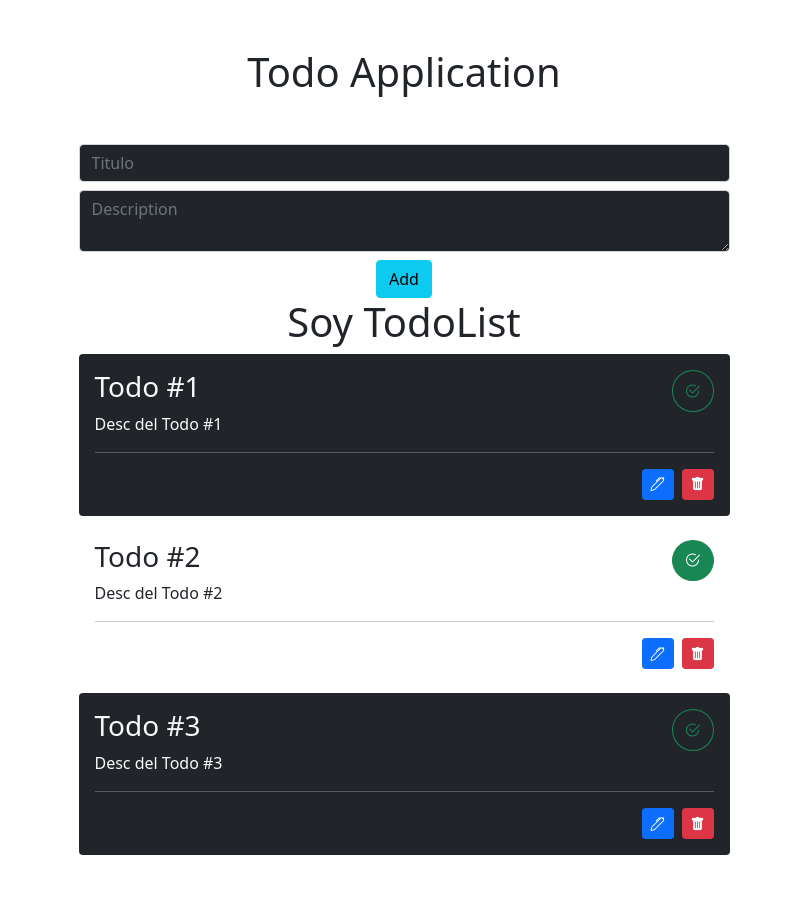
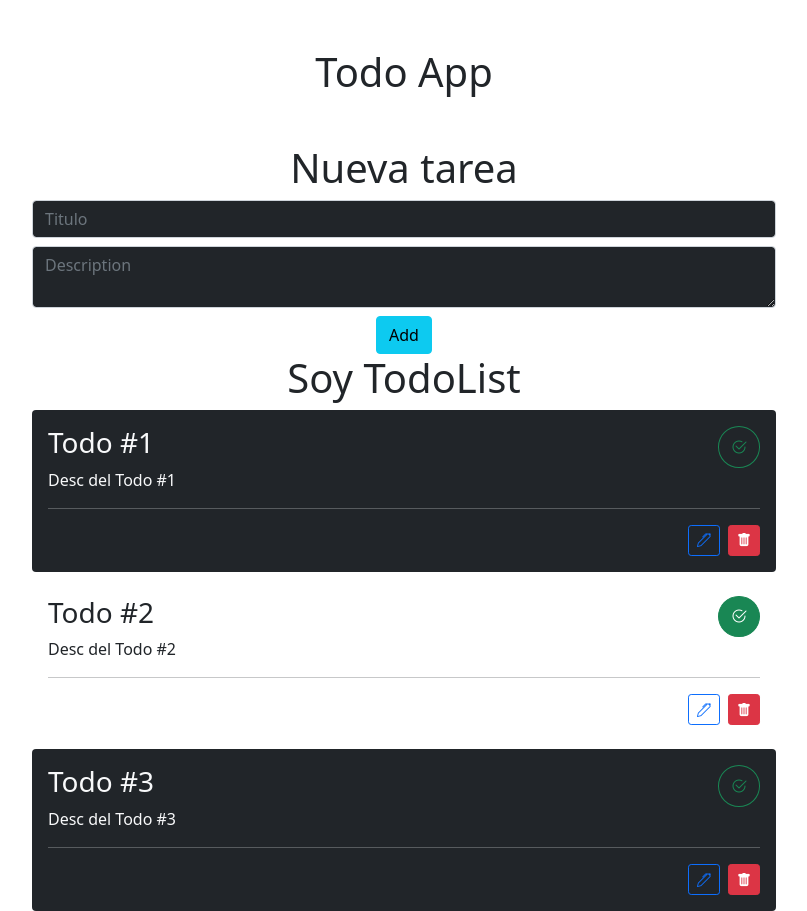
Before and after one commit to GeronimoVenzi/todo-app, a React (Create React App) app: page / in a window 1280 px wide. Shown: the whole page, without its empty margins (236-1043 px from the left). Before the commit the page ends 855 px from the top, so only its background shows below. Built offline with nearby package versions, Linux system fonts and the light colour scheme; a web font is replaced by a local one.

Commit message:
arreglos form

```diff
--- a/src/App.js
+++ b/src/App.js
@@ -27,6 +27,7 @@ const initialTodos = [
 const App = () => {
 
     const [todos, setTodos] = useState(initialTodos);
+    const [todoEdit, setTodoEdit] = useState(null);
 
     const todoDelete = (todoId) => {
         const changedTodos = todos.filter(todo => todo.id !== todoId);
@@ -60,17 +61,19 @@ const App = () => {
         <section className='container mt-5 '>
 
             <div className='flex-column mt-3 d-flex align-items-center'>
-                <div className='col-7'>
+                <div className='col-8'>
                     < TodoForm
                         todoAdd={todoAdd}
+                        todoEdit={todoEdit}
                     />
                 </div>
-                <div className='col-7'>
+                <div className='col-8'>
 
                     < TodoList
                         todos={todos}
                         todoDelete={todoDelete}
                         todoToggleCompleted={todoToggleCompleted}
+                        setTodoEdit={setTodoEdit}
                     />
 
                 </div>
--- a/src/components/Form.js
+++ b/src/components/Form.js
@@ -1,15 +1,22 @@
-import React, { useState } from 'react';
+import React, { useState, useEffect } from 'react';
+
 
 const initialFormValues = {
     title: '',
     description: '',
 }
 
-const Form = ({ todoAdd }) => {
+const Form = ({ todoAdd, todoEdit }) => {
     const [formValues, setFormValues] = useState(initialFormValues);
     const { title, description } = formValues;
     const [error, setError] = useState(null);
-    const [succesMessage, setSuccesMessage] = useState(null);
+    const [successMessage, setSuccessMessage] = useState(null);
+
+    useEffect(() => {
+        if (todoEdit) {
+            setFormValues(todoEdit);
+        }
+    }, [todoEdit])
 
     const handleInputChange = (e) => {
 
@@ -34,17 +41,18 @@ const Form = ({ todoAdd }) => {
         console.log(formValues);
         todoAdd(formValues);
         setFormValues(initialFormValues);
-        setSuccesMessage('Agregado con éxito');
+        setSuccessMessage('Agregado con éxito');
 
 
         setTimeout(() => {
-            setSuccesMessage(null);
+            setSuccessMessage(null);
         }, 2000)
         setError(null);
     }
 
     return (
         <div>
+            <h1>{todoEdit ? 'Editar tarea' : 'Nueva tarea'}</h1>
             <form onSubmit={(e) => handleSubmit(e)} className="form text-light">
                 <input
                     type="text"
@@ -78,9 +86,9 @@ const Form = ({ todoAdd }) => {
             }
 
             {
-                succesMessage && (
+                successMessage && (
                     <div className="alert alert-success mt-2">
-                        {succesMessage}
+                        {successMessage}
                     </div>
                 )
             }
--- a/src/components/Todo.js
+++ b/src/components/Todo.js
@@ -1,6 +1,6 @@
 import React from 'react';
 
-const Todo = ({ todo, todoDelete, todoToggleCompleted }) => {
+const Todo = ({ todo, todoDelete, todoToggleCompleted, setTodoEdit }) => {
     return (
         <div className={`card border-0 mt-2 ${todo.completed && 'bg-dark text-light'}`}>
             <div className='card-body'>
@@ -20,7 +20,8 @@ const Todo = ({ todo, todoDelete, todoToggleCompleted }) => {
                 < hr />
                 <div className='d-flex justify-content-end'>
                     <button
-                        className='btn btn-sm btn-primary me-2'>
+                        onClick={() => setTodoEdit(todo)}
+                        className='btn btn-sm btn-outline-primary me-2'>
                         <i className="bi bi-pen"></i>
                     </button>
                     <button
--- a/src/components/TodoForm.js
+++ b/src/components/TodoForm.js
@@ -1,5 +1,6 @@
 import React from 'react';
 import Form from './Form';
+
 
 const TodoForm = ({ todoAdd }) => {
     return (
--- a/src/components/TodoList.js
+++ b/src/components/TodoList.js
@@ -2,7 +2,7 @@ import React from 'react';
 import Todo from './Todo';
 
 
-const TodoList = ({ todos, todoDelete, todoToggleCompleted }) => {
+const TodoList = ({ todos, todoDelete, todoToggleCompleted, setTodoEdit }) => {
     return (
         <div className="">
             <h1>Soy TodoList</h1>
@@ -13,6 +13,7 @@ const TodoList = ({ todos, todoDelete, todoToggleCompleted }) => {
                         key={todo.id}
                         todoDelete={todoDelete}
                         todoToggleCompleted={todoToggleCompleted}
+                        setTodoEdit={setTodoEdit}
                     />
                 ))
             }
--- a/src/index.js
+++ b/src/index.js
@@ -4,7 +4,7 @@ import App from './App';
 
 ReactDOM.render(
     <div className="text-center mt-5">
-        <h1>Todo Application</h1>
+        <h1>Todo App</h1>
         <App />
     </div>
 
```
